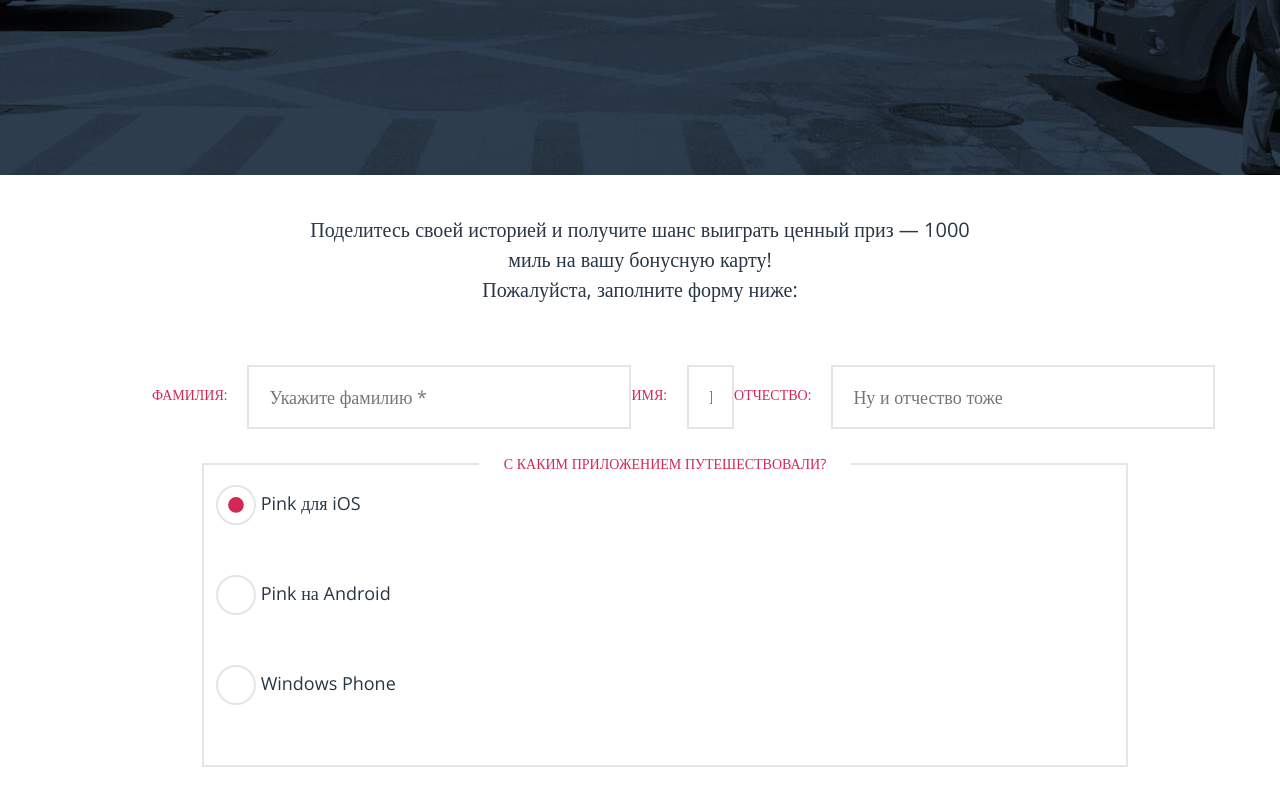
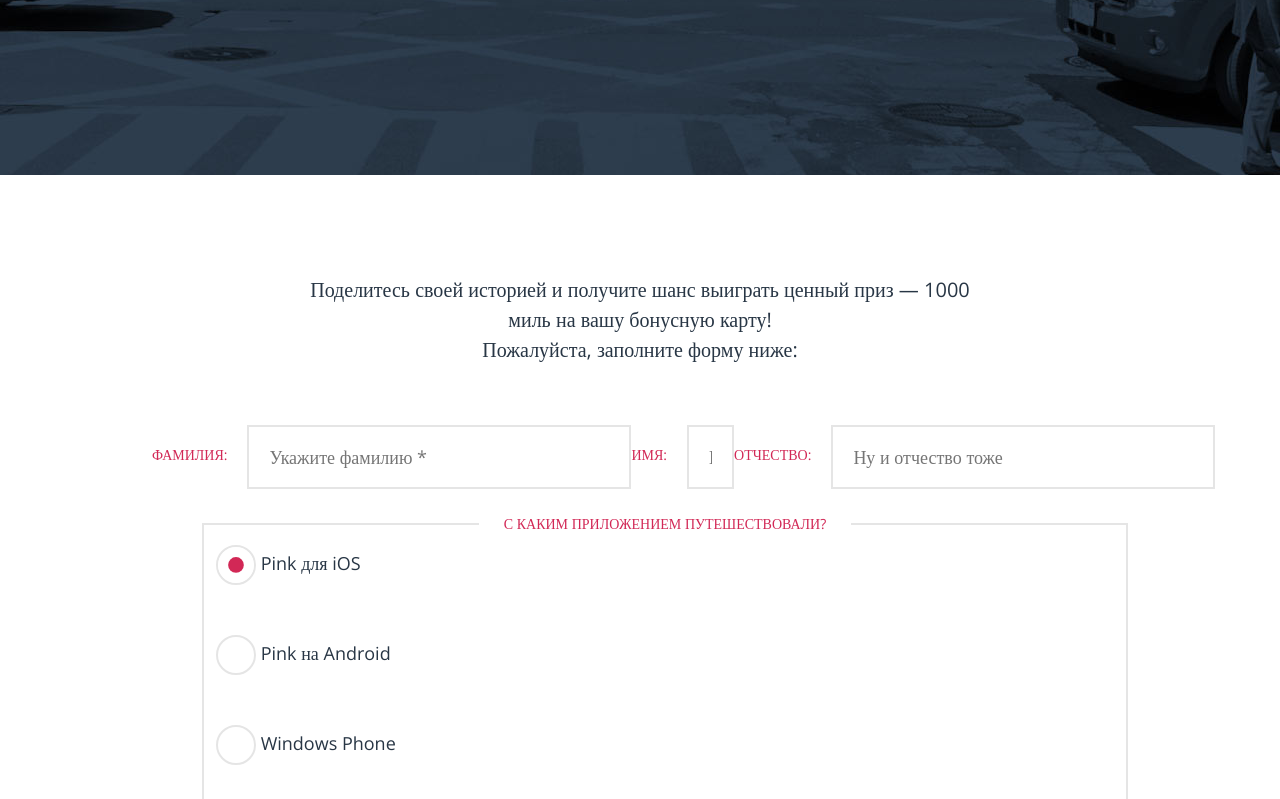
Before and after one commit to grantzzz/Pink, a website: page form.html in a window 1280 px wide. Shown: the part 638-1437 px from the top of the page. Drawn offline with nearby package versions, Linux system fonts and the light colour scheme.

Commit message:
Update style.css

```diff
--- a/css/style.css
+++ b/css/style.css
@@ -2193,6 +2193,9 @@
         order: 1;
   }
 }
+.form {
+  padding-top: 100px;
+}
 .form-intro {
   padding-top: 80px;
   padding-bottom: 25px;
```
